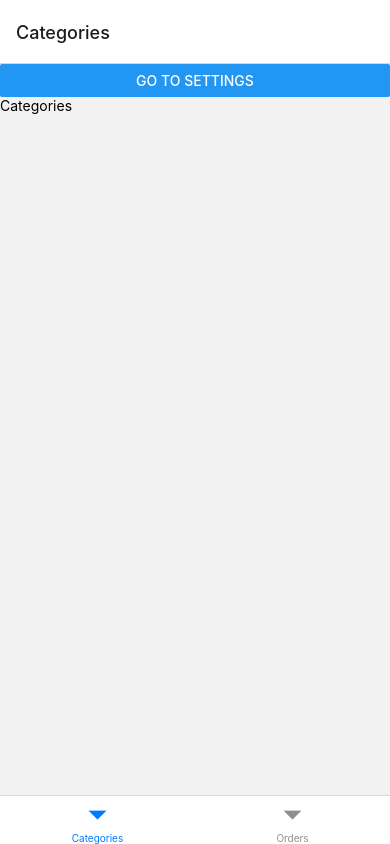
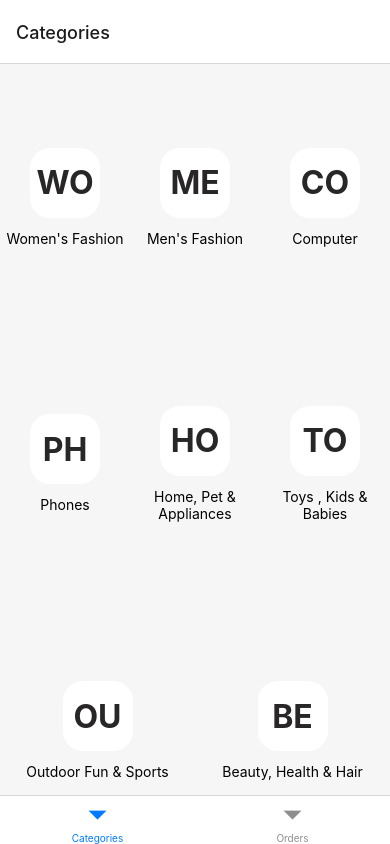
Before and after one commit to gharivand/marketplace, a React Native app: screen /CategoriesList in a window 390 px wide. Built offline with nearby package versions, Linux system fonts and the light colour scheme.

Commit message:
category list fetching flow

```diff
--- /dev/null
+++ b/src/Types/products.ts
@@ -0,0 +1,10 @@
+export interface ICategories {
+  id: number;
+  title: string;
+  image: string;
+}
+
+export interface IProducts {
+  id: number;
+  title: string;
+}
--- /dev/null
+++ b/src/data/mock_categories.json
@@ -0,0 +1,44 @@
+{
+  "data": [
+    {
+      "id": 0,
+      "title": "Women's Fashion",
+      "image": ""
+    },
+    {
+      "id": 1,
+      "title": "Men's Fashion",
+      "image": ""
+    },
+    {
+      "id": 2,
+      "title": "Computer",
+      "image": ""
+    },
+    {
+      "id": 3,
+      "title": "Phones",
+      "image": ""
+    },
+    {
+      "id": 4,
+      "title": "Home, Pet & Appliances",
+      "image": ""
+    },
+    {
+      "id": 5,
+      "title": "Toys , Kids & Babies",
+      "image": ""
+    },
+    {
+      "id": 6,
+      "title": "Outdoor Fun & Sports",
+      "image": ""
+    },
+    {
+      "id": 6,
+      "title": "Beauty, Health & Hair",
+      "image": ""
+    }
+  ]
+}
--- /dev/null
+++ b/src/hooks/useGetCategories.ts
@@ -0,0 +1,22 @@
+import {useEffect, useState} from 'react';
+import {ICategories} from '../Types/products';
+
+const mockData = require('../data/mock_categories.json');
+
+export const UseGetCategories = () => {
+  const [data, setData] = useState<ICategories[]>([]);
+  const [isLoading, setIsLoading] = useState(true);
+
+  useEffect(() => {
+    // Simulate network request
+    setTimeout(() => {
+      setData(mockData.data);
+      setIsLoading(false);
+    }, 2000);
+  }, []);
+
+  return {
+    data,
+    isLoading,
+  };
+};
--- a/src/screens/Categories.tsx
+++ b/src/screens/Categories.tsx
@@ -1,11 +1,34 @@
 import React from 'react';
-import {Button, Text, View} from 'react-native';
+import {FlatList, StyleSheet, View} from 'react-native';
 import {ApplicationScreenProps} from '../Types/navigation';
+import {UseGetCategories} from '../hooks/useGetCategories';
+import {CardCategory, Loading} from '../components';
+import {Colors} from '../theme/colors';
 
-const Categories: React.FC<ApplicationScreenProps> = ({navigation}) => (
-  <View>
-    <Button title="Go to Settings" onPress={() => navigation.navigate('')} />
-    <Text>{'Categories'}</Text>
-  </View>
-);
+const Categories: React.FC<ApplicationScreenProps> = ({navigation}) => {
+  const {isLoading, data} = UseGetCategories();
+
+  const onPressItem = (title: string) => {
+    navigation.navigate('ProductsList', {title});
+  };
+
+  return (
+    <View style={style.wrapper}>
+      <FlatList
+        numColumns={3}
+        data={data}
+        keyExtractor={v => v.id.toString()}
+        renderItem={({item}) => (
+          <CardCategory {...item} onPress={() => onPressItem(item.title)} />
+        )}
+        ListHeaderComponent={<Loading isLoading={isLoading} />}
+      />
+    </View>
+  );
+};
+
+const style = StyleSheet.create({
+  wrapper: {flex: 1, backgroundColor: Colors.background},
+});
+
 export default Categories;
--- /dev/null
+++ b/src/theme/colors.ts
@@ -0,0 +1,4 @@
+export const Colors = {
+  black: '#000',
+  background: '#f6f6f6',
+};
```
